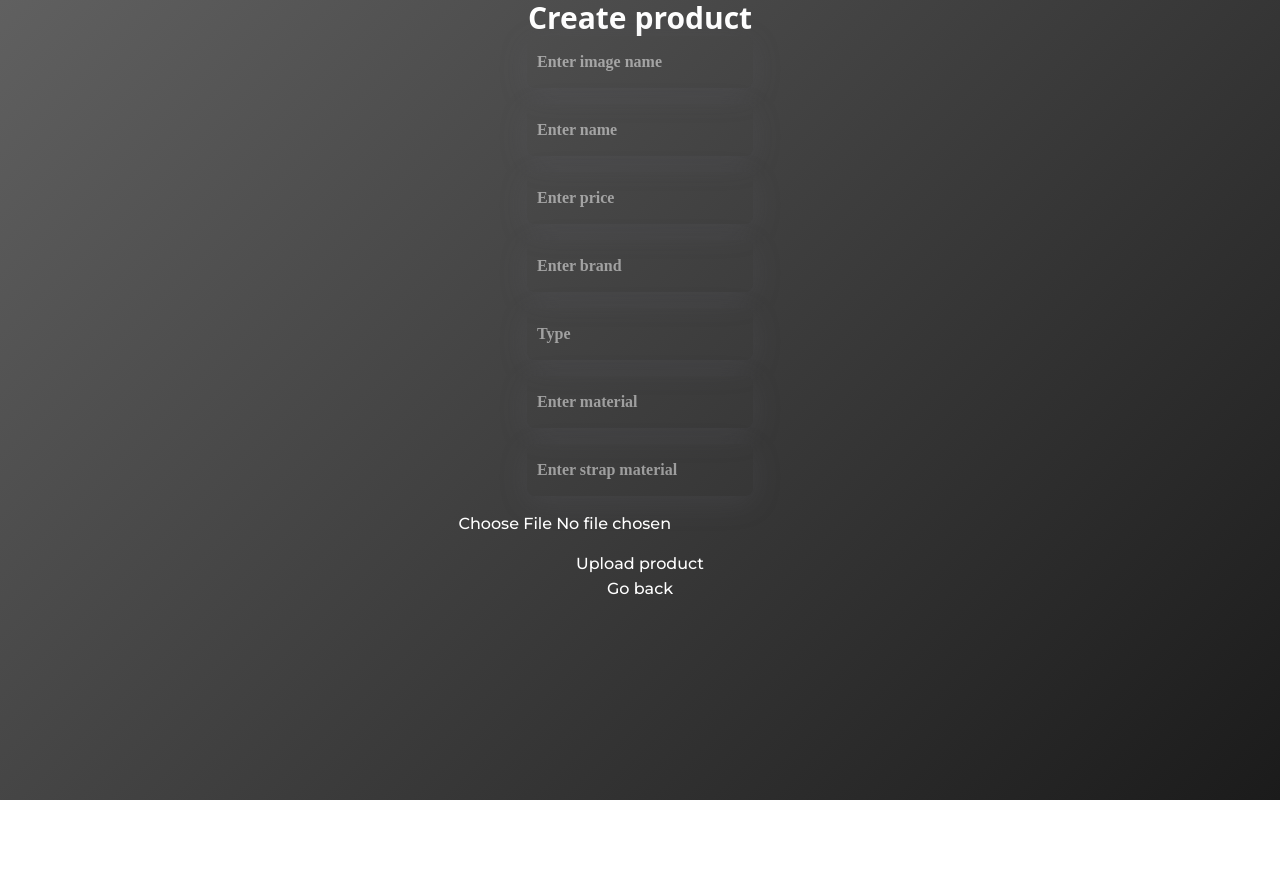
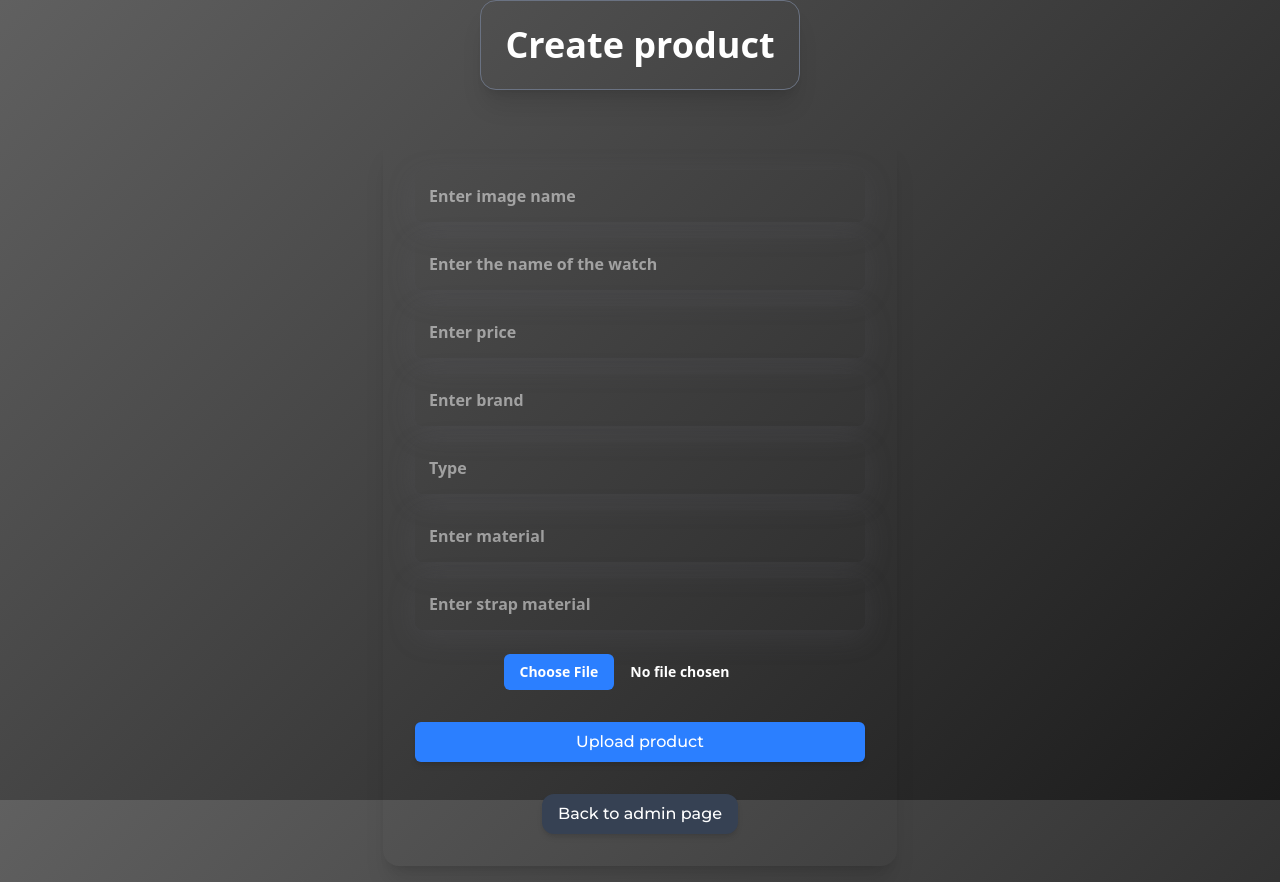
Before and after one commit to Swayy123456789/Rocnikova-prace, a React (Vite) app in the folder client/: page /add-product in a window 1280 px wide. Before the commit the page ends 800 px from the top, so only its background shows below. Built offline with nearby package versions, Linux system fonts and the light colour scheme.

Commit message:
main changes

```diff
--- a/client/src/components/Footer/Footer.jsx
+++ b/client/src/components/Footer/Footer.jsx
@@ -20,9 +20,9 @@ export default function Footer() {
           <div className="text-center w-full">
             <h2 className="text-lg font-bold !mb-12 !py-4">Useful links</h2>
             <ul className="!space-y-6">
-              <li><a href="/products" className="hover:underline">Products</a></li>
-              <li><a href="/contact" className="hover:underline">Contact</a></li>
-              <li><a href="/about" className="hover:underline">About</a></li>
+              <li><a href="/products" className="hover:underline border !p-2 rounded-xl border-gray-400">Products</a></li>
+              <li><a href="/contact" className="hover:underline border !p-2 rounded-xl border-gray-400">Contact </a></li>
+              <li><a href="/about" className="hover:underline border !p-2 rounded-xl border-gray-400">About</a></li>
             </ul>
           </div>
 
--- a/client/src/index.css
+++ b/client/src/index.css
@@ -78,6 +78,7 @@ button:focus-visible {
 form {
   display: flex;
   flex-direction: column;
+  width: 450px;
   gap: 1em;
 
 }
@@ -87,9 +88,13 @@ form input[type=text], form input[type=number] {
   /*border: 2px solid rgba(0, 0, 0, 0.148);*/
   border: 2px solid transparent;
   border-radius: 8px;
-  padding: 12px 8px;
+  padding: 13px 9px;
   box-shadow: rgba(100, 100, 111, 0.2) 0px 7px 29px 0px;
-  font-family: "Semibold";
+}
+
+form input[type=text]:hover, form input[type=number]:hover {
+  color: rgb(222, 201, 82);
+  transition: all 0.24s ease 0.09s;
 }
 
 form input[type=text]:focus, form input[type=number]:focus {
@@ -98,5 +103,5 @@ form input[type=text]:focus, form input[type=number]:focus {
   border-radius: 8px;
   padding: 12px 8px;
   box-shadow: rgba(100, 100, 111, 0.2) 0px 7px 29px 0px;
-  font-family: "Semibold";
+
 }
--- a/client/src/pages/Contact/index.jsx
+++ b/client/src/pages/Contact/index.jsx
@@ -5,8 +5,6 @@ import MiniMap from "../../components/MiniMap/MiniMap";
 import { Facebook } from "lucide-react";
 import { Twitter } from "lucide-react";
 import { Instagram } from "lucide-react";
-
-
 
 export default function Contact() {
   const [formData, setFormData] = useState({
@@ -37,28 +35,28 @@ export default function Contact() {
       <Header />
       <section className="!mx-auto max-w-390 !rounded-lg">
         <section className="!max-w-320 !px-6 !py-25 text-white !mx-auto !my-15">
+          <div className="!grid !grid-cols-1 !md:grid-cols-2 !gap-8">
 
-        <div className="!grid !grid-cols-1 !md:grid-cols-2 !gap-8">
-          {/* Formulář */}
+            {/* Form */}
             <div className="!p-8 rounded-lg shadow-lg border border-white">
               <h3 className="text-xl font-bold text-white !mb-6 !py-4 text-center">
-              Máte dotaz? Neváhejte a napište nám!
+                Have a question? Do not hesitate to contact us!
               </h3>
 
               {isSubmitted ? (
                 <div className="text-center text-green-400">
                   <h4 className="text-lg">
-                  Děkujeme za vaši zprávu! Ozveme se vám co nejdříve.
+                    Thank you for your message! We will get back to you as soon as possible.
                   </h4>
                 </div>
               ) : (
-              <form onSubmit={handleSubmit}>
+                <form onSubmit={handleSubmit} className="!w-full">
                   <div className="!mb-4">
                     <label
                       htmlFor="fullName"
                       className="!block text-sm font-bold text-white"
                     >
-                    Jméno
+                      Full Name
                     </label>
                     <input
                       type="text"
@@ -76,7 +74,7 @@ export default function Contact() {
                       htmlFor="email"
                       className="block text-sm font-medium text-white"
                     >
-                    E-mail
+                      Email
                     </label>
                     <input
                       type="email"
@@ -85,7 +83,7 @@ export default function Contact() {
                       value={formData.email}
                       onChange={handleChange}
                       required
-                    className="!w-full !px-4 !py-2 !mt-2 text-white border border-gray-500 rounded-md focus:ring-2 focus:ring-indigo-500 outline-none"
+                      className="!w-full !px-4 !py-2 !mt-2 text-white border !border-gray-400 rounded-md focus:ring-2 focus:ring-indigo-500 outline-none"
                     />
                   </div>
 
@@ -94,7 +92,7 @@ export default function Contact() {
                       htmlFor="subject"
                       className="!block !text-sm font-bold text-white"
                     >
-                    Předmět
+                      Subject
                     </label>
                     <select
                       id="subject"
@@ -103,20 +101,20 @@ export default function Contact() {
                       onChange={handleChange}
                       className="!w-full !px-4 !py-2 !mt-2 text-white border border-gray-400 rounded-md !focus:ring-2 focus:ring-indigo-500 !outline-none"
                     >
-                    <option className="text-black" value="">Vyberte předmět</option>
-                    <option className="text-black" value="Dotaz na produkt">Dotaz na produkt</option>
-                    <option className="text-black" value="Reklamace">Reklamace</option>
-                    <option className="text-black" value="Vrácení zboží">Vrácení zboží</option>
-                    <option className="text-black" value="Obecný dotaz">Obecný dotaz</option>
+                      <option className="text-black" value="">Select a subject</option>
+                      <option className="text-black" value="Product Inquiry">Product Inquiry</option>
+                      <option className="text-black" value="Complaint">Complaint</option>
+                      <option className="text-black" value="Return">Return</option>
+                      <option className="text-black" value="General Question">General Question</option>
                     </select>
                   </div>
 
                   <div className="!mb-4">
                     <label
                       htmlFor="message"
-                    className="!block !text-sm font-bold text-white"
+                      className="!block !text-sm font-bold text-white "
                     >
-                    Zpráva
+                      Message
                     </label>
                     <textarea
                       id="message"
@@ -125,56 +123,52 @@ export default function Contact() {
                       onChange={handleChange}
                       required
                       rows="4"
-                    className="!w-full !px-4 !py-2 !mt-2 text-white border border-gray-500 rounded-md focus:ring-2 focus:ring-indigo-500 outline-none"
+                      className="!w-full !px-4 !py-2 !mt-2 text-white border border-gray-400 rounded-md focus:ring-2 focus:ring-indigo-500 outline-none"
                     ></textarea>
                   </div>
 
                   <button
                     type="submit"
-                  className="!w-full !py-4 !px-4 !bg-indigo-500 text-white rounded-md !hover:bg-white focus:outline-none focus:ring-2 !focus:ring-white"
+                    className="!w-full !py-4 !px-4 !bg-blue-500 !file:bg-blue-600 text-white rounded-md focus:outline-none focus:ring-2 !focus:ring-white"
                   >
-                  Odeslat zprávu
+                    Send Message
                   </button>
                 </form>
               )}
             </div>
 
-          {/* Kontakt. údaje */}
+            {/* Contact Info */}
             <div className="!p-8 rounded-lg !shadow-lg border border-gray-400 !py-10 !my-20">
-            <h3 className="text-xl font-bold text-white !mb-6">
-              Kontaktní údaje
+              <h3 className="text-center text-xl font-bold text-white !mb-6">
+                Contact Information
               </h3>
               <div className="!mb-4">
-              <p className="font-bold text-white">Telefon</p>
+                <p className="font-bold text-white">Phone</p>
                 <p className="text-white">+420 735 847 770</p>
               </div>
 
               <div className="!mb-4">
-              <p className="font-bold text-white">E-mail</p>
+                <p className="font-bold text-white">Email</p>
                 <p className="text-white">watchtime@seznam.cz</p>
               </div>
 
               <div className="!mb-4">
-              <p className="font-bold text-white">
-                Adresa pro vrácení zboží
-              </p>
-              <p className="text-white">Pařížská, 110 00 Praha 1</p>
+                <p className="font-bold text-white">Return Address</p>
+                <p className="text-white">Pařížská, 110 00 Prague 1</p>
               </div>
 
               <div className="!mb-6">
-              <p className="font-bold text-white">Otevírací doba</p>
-              <p className="text-white">Pondělí - Pátek: 10:00 - 18:00</p>
-              <p className="text-white">Sobota - Neděle: Zavřeno</p>
+                <p className="font-bold text-white">Opening Hours</p>
+                <p className="text-white">Monday - Friday: 10:00 AM - 6:00 PM</p>
+                <p className="text-white">Saturday - Sunday: Closed</p>
               </div>
 
               <div>
-
                 <p className="font-bold text-white !mb-17">
-                Sledujte nás na sociálních sítích
+                  Follow us on social media
                 </p>
 
                 <div className="!flex !space-x-20 !text-center">
-
                   <a href="https://www.facebook.com/?locale=cs_CZ" className="text-indigo-400">
                     <Facebook />
                   </a>
@@ -186,22 +180,16 @@ export default function Contact() {
                   <a href="https://www.instagram.com/" className="text-indigo-400">
                     <Instagram />
                   </a>
+
                   <div className="!mx-70 !-my-82">
                     <MiniMap />
                   </div>
-
                 </div>
-
               </div>
-
             </div>
-
           </div>
-
         </section>
-
       </section>
-
       <Footer />
     </>
   );
--- a/client/src/pages/ProductCreateForm/index.jsx
+++ b/client/src/pages/ProductCreateForm/index.jsx
@@ -44,21 +44,32 @@ export default function ProductCreateForm() {
 
   return (
     <>
-      <div className="text-center font-bold">
-        <h1 className="text-center text-3xl font-semibold text-white">Create product</h1>
+      <div className="text-center font-bold min-h-screen flex flex-col items-center justify-center bg-gradient-to-br !px-4">
+      <div className="rounded-2xl border border-gray-500 shadow-xl !p-6 !mb-6 w-fit mx-auto">
+          <h1 className="text-4xl font-semibold text-white">Create product</h1>
+            </div>
 
-        <form className="items-center text-white" encType="multipart/form-data">
-        <input className="text-white" type="text" name="imgName" placeholder="Enter image name" onChange={handleChange} />
-
+            <div className="rounded-2xl shadow-xl !p-8 max-w-xl mx-auto !mt-6">
+  <form className="flex flex-col gap-4 text-white" encType="multipart/form-data">
     <input
+      className="!p-3 rounded-md outline-none focus:ring-2 focus:ring-teal-400 transition-all"
       type="text"
-            name="name"
-            required
-            placeholder="Enter name"
+      name="imgName"
+      placeholder="Enter image name"
       onChange={handleChange}
     />
 
     <input
+      className="!p-3 rounded-md outline-none focus:ring-2 focus:ring-teal-400 transition-all"
+      type="text"
+      name="name"
+      required
+      placeholder="Enter the name of the watch"
+      onChange={handleChange}
+    />
+
+    <input
+      className="!p-3 rounded-md outline-none focus:ring-2 focus:ring-teal-400 transition-all"
       type="number"
       name="price"
       required
@@ -67,6 +78,7 @@ export default function ProductCreateForm() {
     />
 
     <input
+      className="!p-3 rounded-md outline-none focus:ring-2 focus:ring-teal-400 transition-all"
       type="text"
       name="brand"
       required
@@ -75,6 +87,7 @@ export default function ProductCreateForm() {
     />
 
     <input
+      className="!p-3 rounded-md outline-none focus:ring-2 focus:ring-teal-400 transition-all"
       type="text"
       name="type"
       required
@@ -83,6 +96,7 @@ export default function ProductCreateForm() {
     />
 
     <input
+      className="!p-3 rounded-md outline-none focus:ring-2 focus:ring-teal-400 transition-all"
       type="text"
       name="material"
       required
@@ -91,6 +105,7 @@ export default function ProductCreateForm() {
     />
 
     <input
+      className="!p-3 rounded-md outline-none focus:ring-2 focus:ring-teal-400 transition-all"
       type="text"
       name="strapMaterial"
       required
@@ -98,25 +113,35 @@ export default function ProductCreateForm() {
       onChange={handleChange}
     />
 
+    <div className="!mt-2">
+      <input
+        type="file"
+        name="imgFile"
+        onChange={handleImageChange}
+        className="text-sm file:mr-4 file:py-2 file:px-4 file:rounded-md file:border-0 file:text-sm file:font-semibold file:bg-blue-500 file:text-white hover:file:bg-blue-600 transition-all"
+      />
+    </div>
 
+    <button
+      type="submit"
+      onClick={submit}
+      className="!mt-4 bg-blue-500 hover:bg-blue-600 text-white font-semibold !py-2 !px-4 rounded-md transition-all shadow-md">
 
-        <button>
-        <input type="file" name="imgFile" onChange={handleImageChange}/>
-        </button>
+      Upload product
 
-        <button>
-        <input type="submit" value="Upload product" onClick={submit}/>
     </button>
 
 
-      </form>
-
-        <p>{info}</p>
-        <Link to={"/admin"}>
-          <button>
-          <p>Go back</p>
+    <Link to={"/admin"} className="!mt-4">
+          <button className="bg-gray-700 hover:bg-gray-600 text-white hover:text-yellow-500 !py-2 !px-4 rounded-xl transition-all duration-325 hover:translate-x-1 hover:shadow-lg shadow-md">
+            Back to admin page
           </button>
         </Link>
+  </form>
+</div>
+
+        <p className="text-white !mt-4">{info}</p>
+
       </div>
     </>
   );
--- a/client/src/pages/ProductListAdmin/index.jsx
+++ b/client/src/pages/ProductListAdmin/index.jsx
@@ -53,9 +53,9 @@ export default function ProductListAdmin() {
           <div className="!mt-12 flex justify-center">
             <Link
               to="/admin"
-              className="inline-flex items-center !gap-2 !px-6 !py-3 bg-gray-700 hover:bg-gray-600 text-white rounded-xl shadow transition-all duration-300 hover:translate-x-1 hover:shadow-lg"
+              className="inline-flex items-center !gap-2 !px-6 !py-3 bg-gray-600 hover:bg-gray-700 text-white rounded-xl shadow transition-all duration-300 hover:translate-x-1 hover:shadow-lg"
             >
-              <span>🏠 Go Back</span>
+              <span>Back to admin panel</span>
             </Link>
           </div>
         </section>
```
Also changed, not shown: 2 other files (tests, documents, lock files or other folders). Lines whose indentation alone changed are shown as unchanged.
